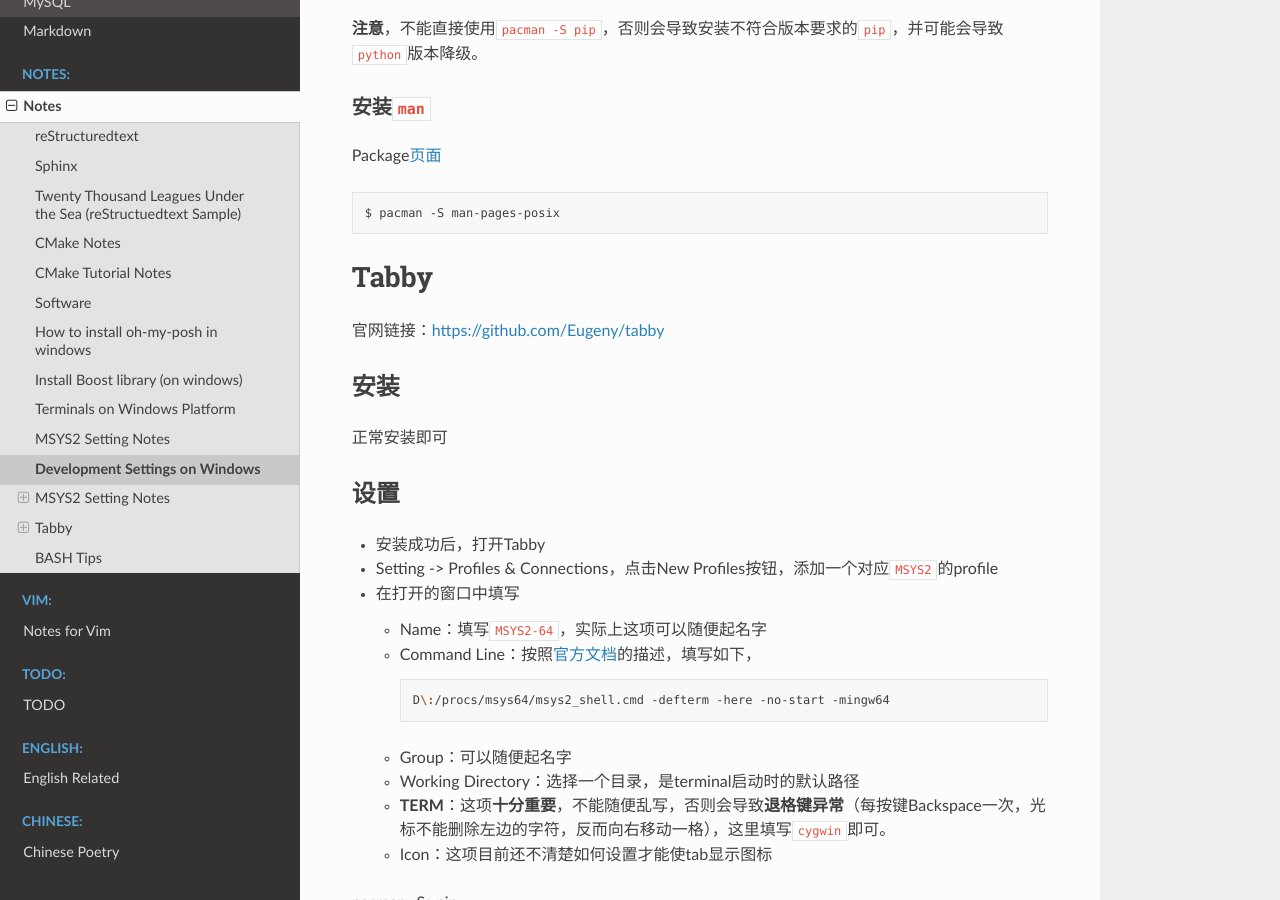
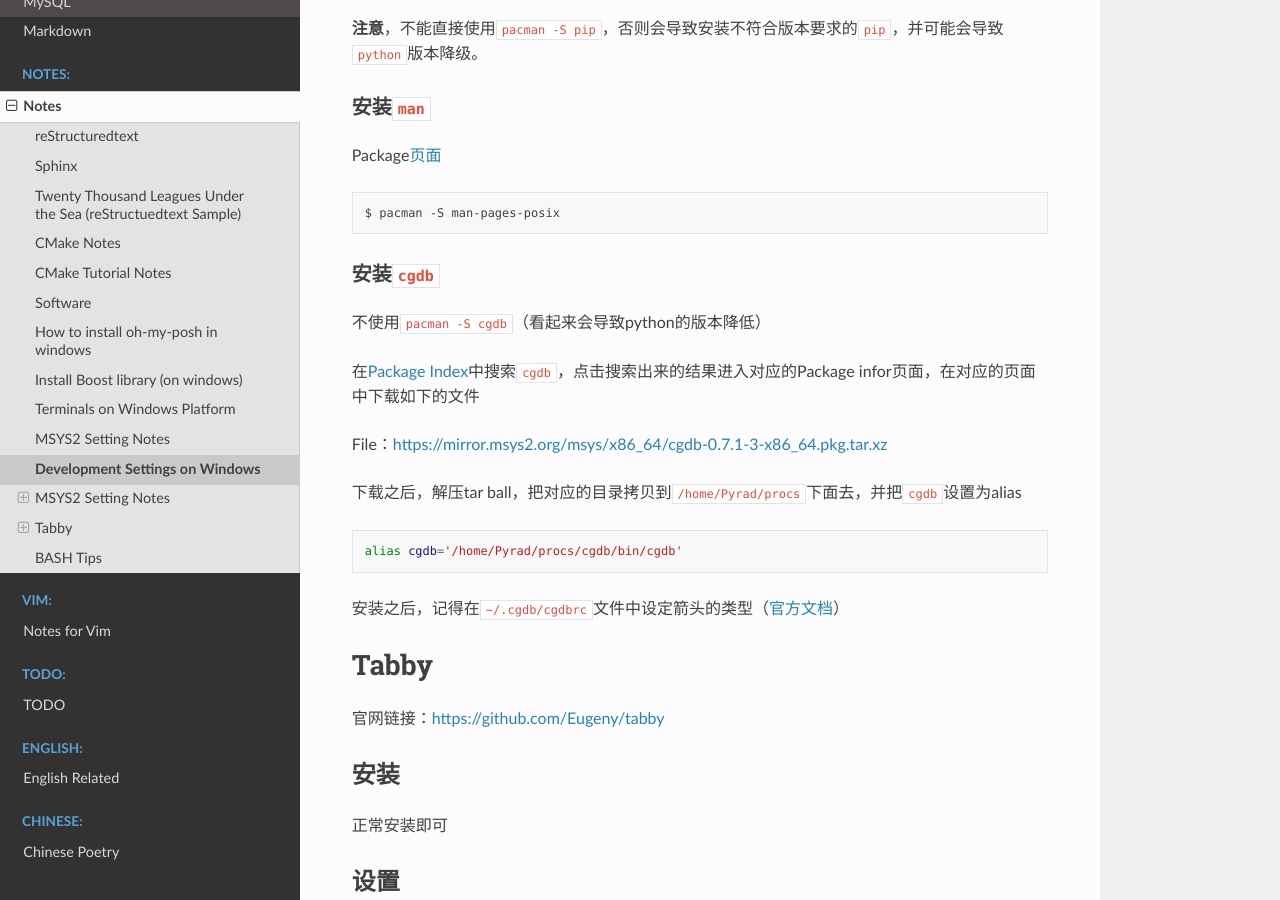
Before and after one commit to Pyrad/pyradnotes, a Sphinx documentation site: the page built from source/Notes/WinDevEnvSetup.md, in a window 1280 px wide and 900 px high, scrolled down 1855 px. Built offline with Sphinx 7.4.7 and the Read the Docs theme 2.0.0, drawn with Linux system fonts in a browser that asks for light colours.

Commit message:
Install cgdb on MSYS2 on windows

````diff
--- a/source/Notes/WinDevEnvSetup.md
+++ b/source/Notes/WinDevEnvSetup.md
@@ -118,7 +118,21 @@
 
 
 
+### 安装`cgdb`
 
+不使用`pacman -S cgdb`（看起来会导致python的版本降低）
+
+在[Package Index](https://packages.msys2.org/queue)中搜索`cgdb`，点击搜索出来的结果进入对应的Package infor页面，在对应的页面中下载如下的文件
+
+File：[https://mirror.msys2.org/msys/x86_64/cgdb-0.7.1-3-x86_64.pkg.tar.xz](https://mirror.msys2.org/msys/x86_64/cgdb-0.7.1-3-x86_64.pkg.tar.xz)
+
+下载之后，解压tar ball，把对应的目录拷贝到`/home/Pyrad/procs`下面去，并把`cgdb`设置为alias
+
+```bash
+alias cgdb='/home/Pyrad/procs/cgdb/bin/cgdb'
+```
+
+安装之后，记得在`~/.cgdb/cgdbrc`文件中设定箭头的类型（[官方文档](http://cgdb.github.io/docs/cgdb.html)）
 
 
 
````
